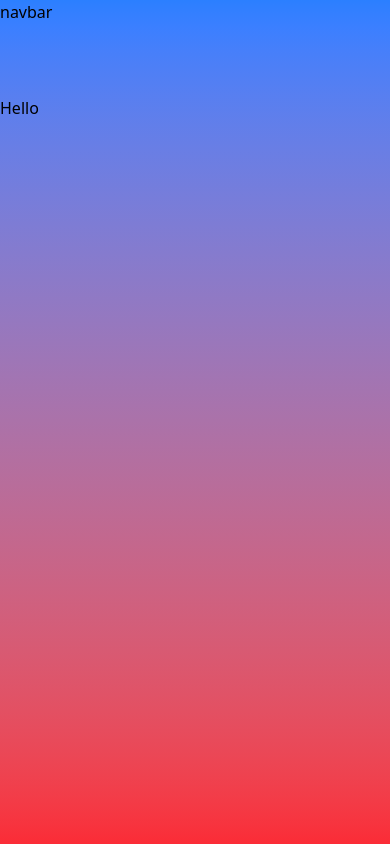
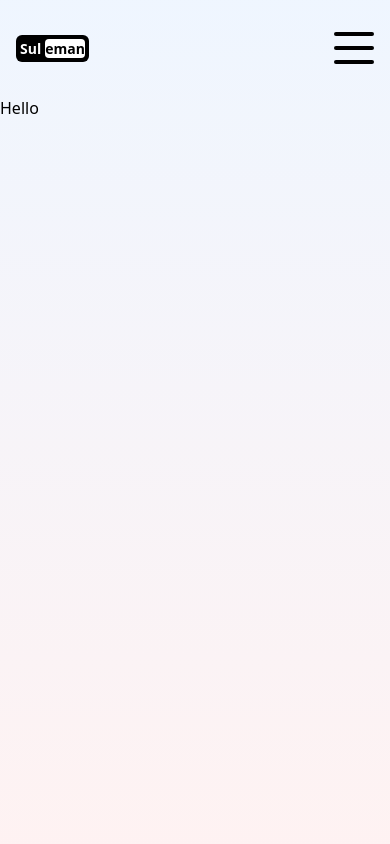
Before and after one commit to MSulSal/portfolio, a Next.js app: page / in a window 390 px wide. Built offline with nearby package versions, Linux system fonts and the light colour scheme.

Commit message:
init responsive menu

```diff
--- a/src/app/layout.tsx
+++ b/src/app/layout.tsx
@@ -28,7 +28,7 @@ export default function RootLayout({
       <body
         className={`${geistSans.variable} ${geistMono.variable} antialiased`}
       >
-        <div className="h-screen w-screen bg-gradient-to-b from-blue-500 to-red-500">
+        <div className="h-screen w-screen bg-gradient-to-b from-blue-50 to-red-50">
           <div className="h-24">
             <Navbar />
           </div>
--- a/src/components/navbar.tsx
+++ b/src/components/navbar.tsx
@@ -1,7 +1,29 @@
+import Link from "next/link";
 import React from "react";
 
 const Navbar = () => {
-  return <div>navbar</div>;
+  return (
+    <div className="h-full flex items-center justify-between px-4 sm:px-8 md:px-12 lg:px-20 xl:px-48">
+      <div>
+        <Link
+          href="/"
+          className="text-sm rounded-md bg-black p-1 font-semibold items-center justify-center"
+        >
+          <span className="text-white mr-1">Sul</span>
+          <span className="w-12 h-8 rounded bg-white text-black items-center justify-center">
+            eman
+          </span>
+        </Link>
+      </div>
+      <div className="">
+        <button className="w-10 h-8 flex flex-col justify-between">
+          <div className="w-10 h-1 bg-black rounded"></div>
+          <div className="w-10 h-1 bg-black rounded"></div>
+          <div className="w-10 h-1 bg-black rounded"></div>
+        </button>
+      </div>
+    </div>
+  );
 };
 
 export default Navbar;
```
